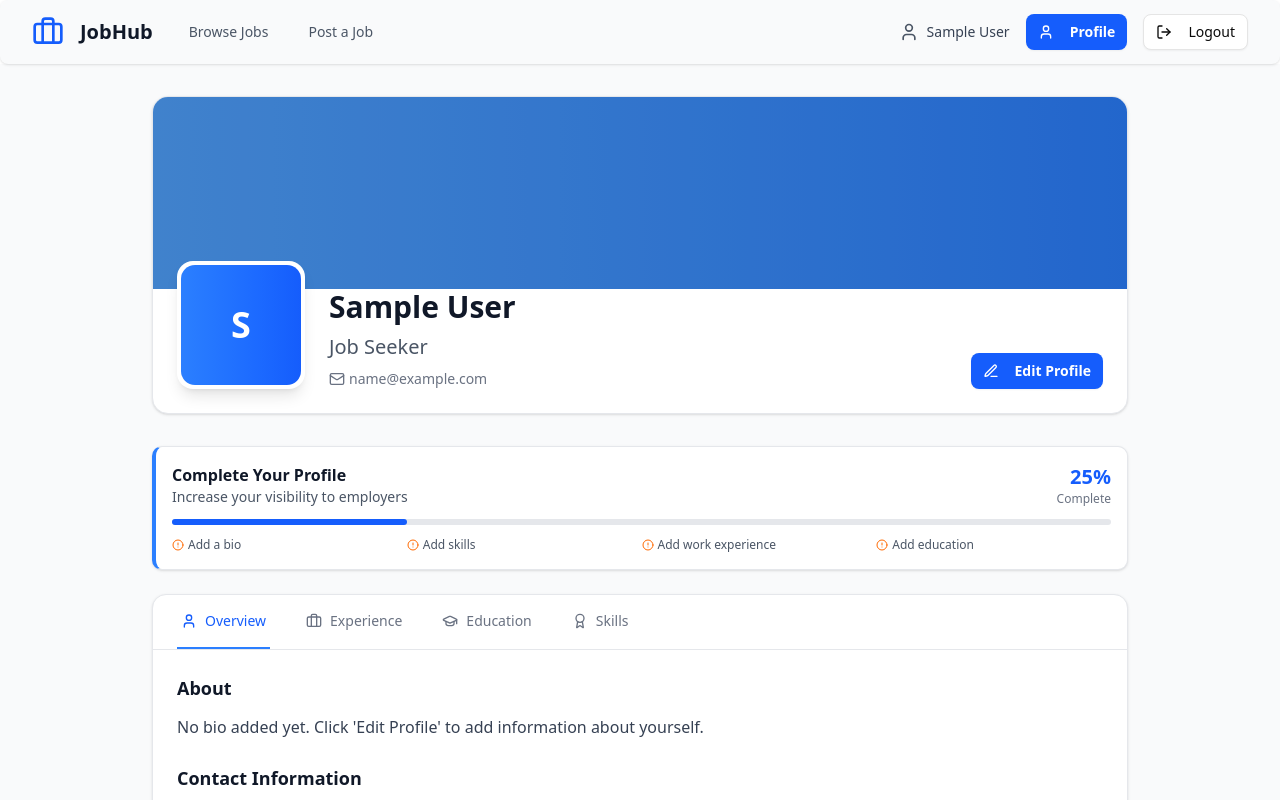
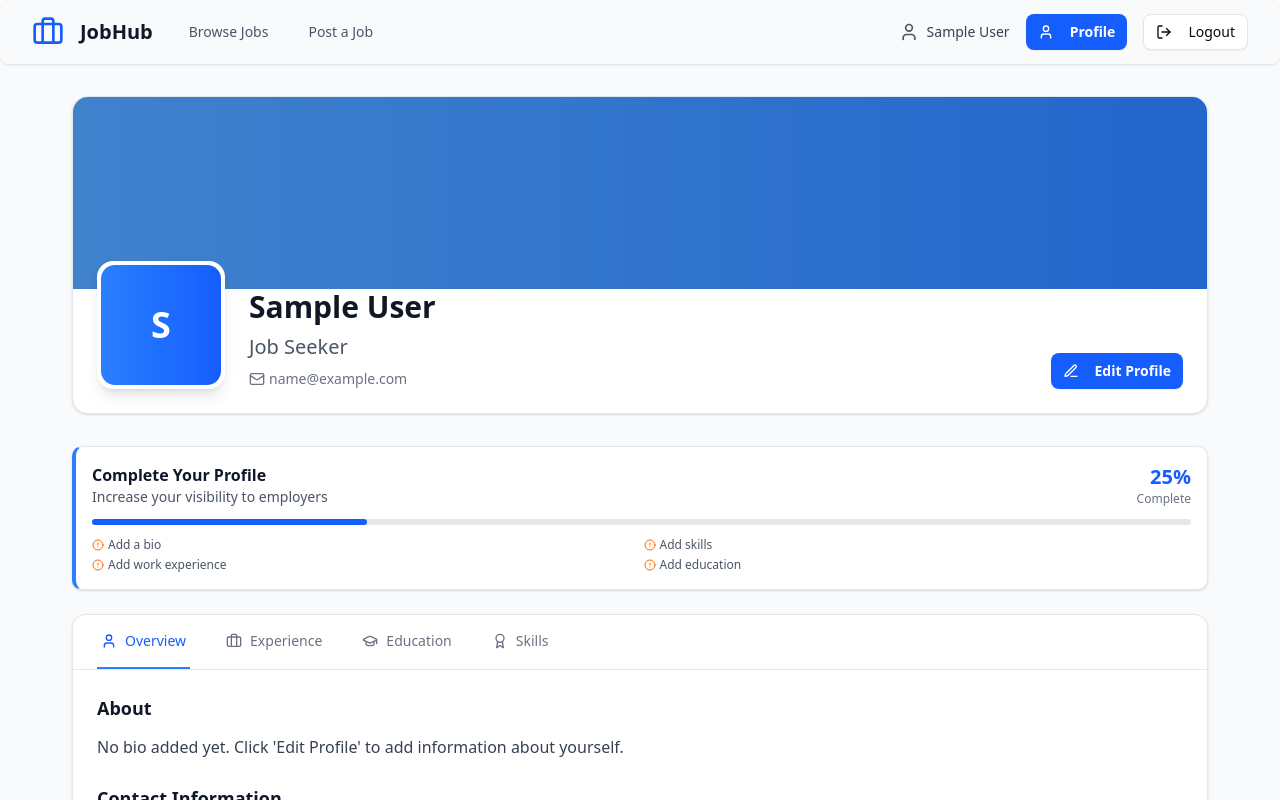
Before and after one commit to BejadiRajeshReddy/Jobv3, a React (Vite) app: page /profile in a window 1280 px wide. Shown: the top 800 px of the page. Built offline with nearby package versions, Linux system fonts and the light colour scheme; sample sign-in values are in the browser's storage.

Commit message:
Updated ProfilePage.jsx

```diff
--- a/src/pages/ProfilePage.jsx
+++ b/src/pages/ProfilePage.jsx
@@ -173,7 +173,7 @@
 
   return (
     <div className="min-h-screen bg-gray-50">
-      <div className="max-w-7xl mx-30 px-4 sm:px-6 lg:px-8 py-4 sm:py-8">
+      <div className="max-w-7xl mx-10 px-4 sm:px-6 lg:px-8 py-4 sm:py-8">
         {/* Header Section */}
         <div className="bg-white rounded-xl sm:rounded-2xl shadow-sm border border-gray-200 overflow-hidden mb-6 sm:mb-8">
           {/* Cover Photo */}
@@ -303,7 +303,7 @@
                   style={{ width: `${completeness}%` }}
                 ></div>
               </div>
-              <div className="grid grid-cols-4  text-xs">
+              <div className="grid grid-cols-2 gap-1 text-xs">
                 {!currentUser.bio && (
                   <div className="flex items-center text-gray-600">
                     <AlertCircle className="h-3 w-3 mr-1 text-orange-500 flex-shrink-0" />
```
